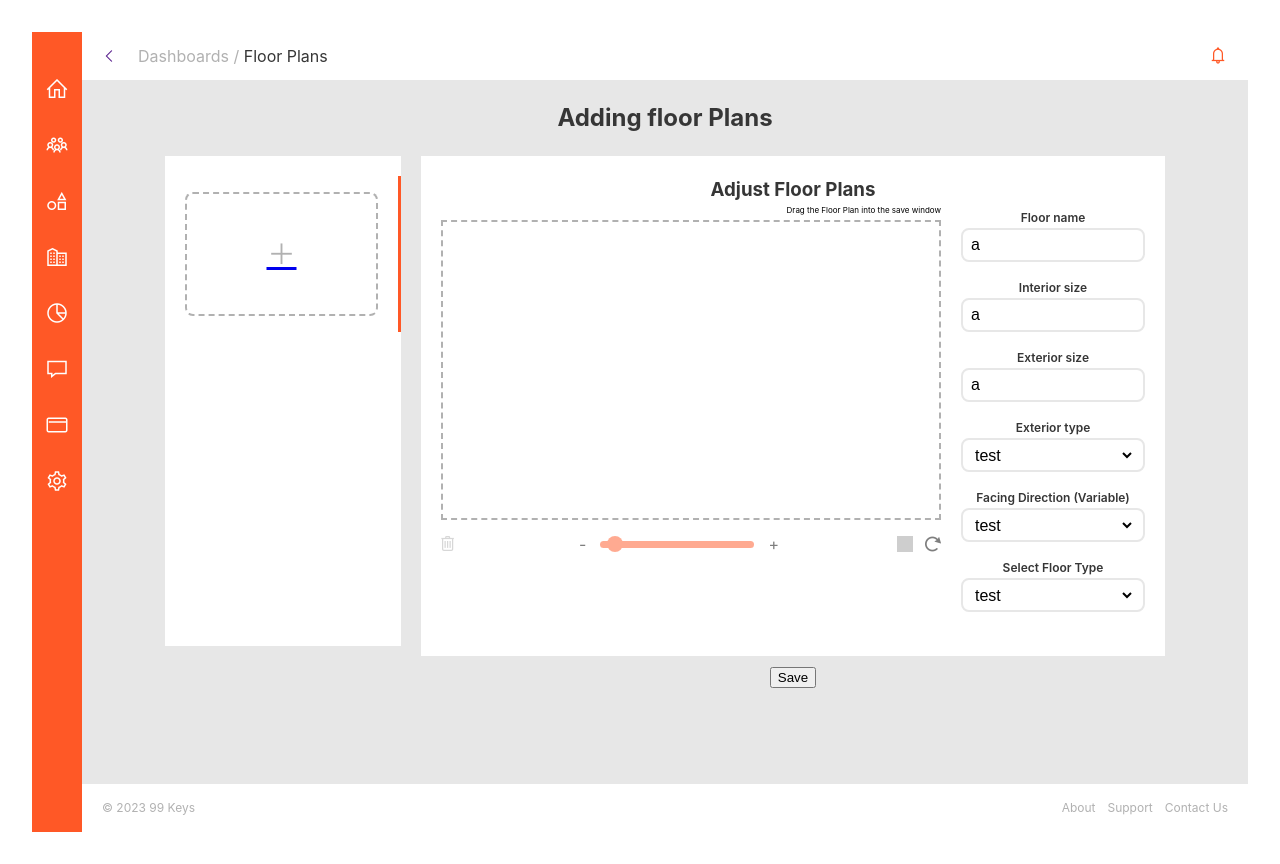
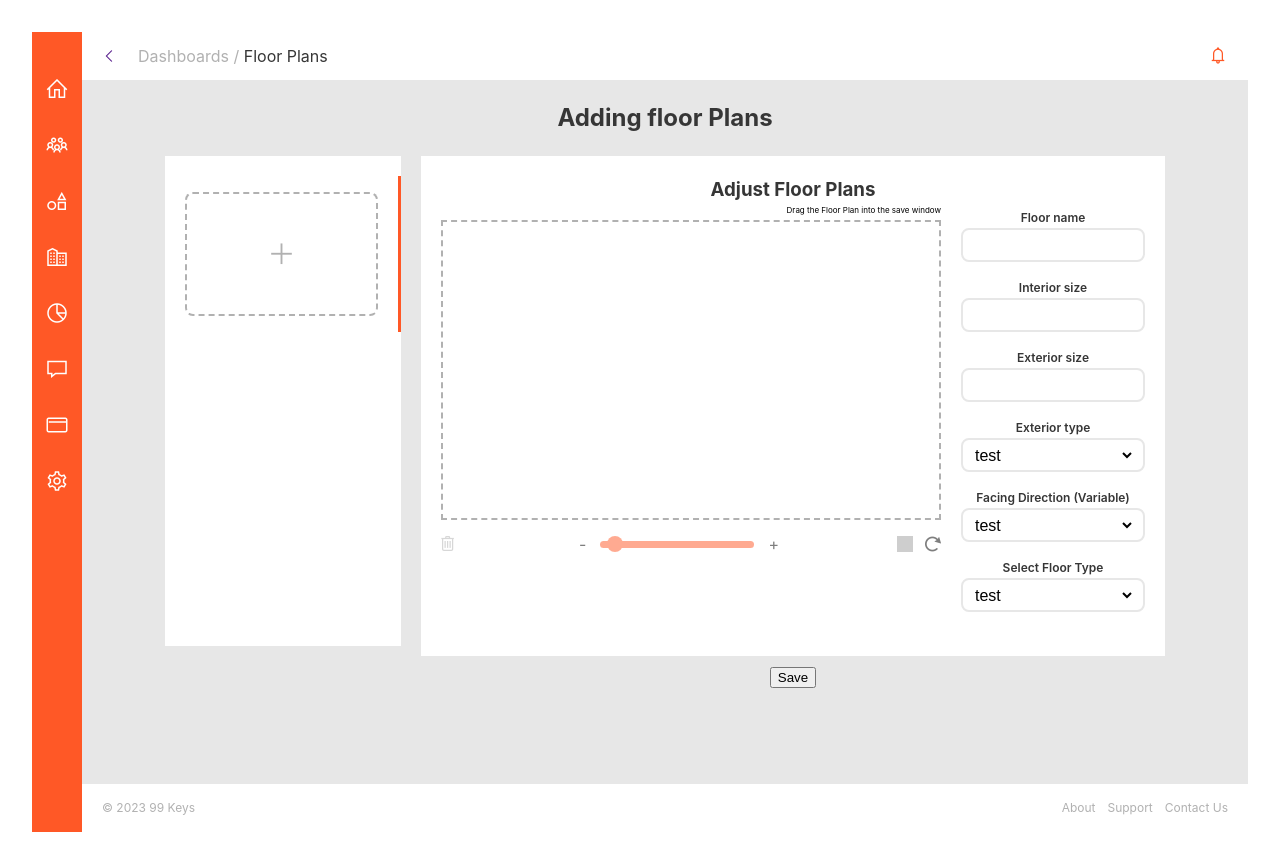
Before and after one commit to koumba97/floor-plans, a React (Vite) app: page / in a window 1280 px wide. Built offline with nearby package versions, Linux system fonts and the light colour scheme; grey boxes are pictures that could not be loaded.

Commit message:
Fix ImageCropper default values prefill

```diff
--- a/src/components/AddingFloorPlans/ImageCropper/ImageCropper.tsx
+++ b/src/components/AddingFloorPlans/ImageCropper/ImageCropper.tsx
@@ -28,9 +28,12 @@ const ImageCropper = ({
     const ROTATING_STEPS = 5;
     const editor = useRef<AvatarEditor>(null);
     const { currentFloorPlan } = useContext(FloorPlanContext);
+    const { floorPlanId } = useParams<string>();
 
     useEffect(() => {
-        resetValues();
+        if (!floorPlanId) {
+            resetValues();
+        }
     }, [src]);
 
     useEffect(() => {
@@ -42,8 +45,9 @@ const ImageCropper = ({
             setZoom(currentFloorPlan.image.zoom);
             setRotate(currentFloorPlan.image.rotate);
             setPosition(currentFloorPlan.image.position);
+            console.log(currentFloorPlan);
         }
-    }, [currentFloorPlan]);
+    }, [currentFloorPlan, floorPlanId]);
 
     const resetValues = () => {
         setRotate(0);
--- a/src/components/AddingFloorPlans/PlanForm/PlanForm.tsx
+++ b/src/components/AddingFloorPlans/PlanForm/PlanForm.tsx
@@ -9,9 +9,9 @@ import { uniqId } from '../../../utils/UniqId';
 import { useNavigate, useParams } from 'react-router';
 
 const defaultFormFields = {
-    name: 'a',
-    interiorSize: 'a',
-    exteriorSize: 'a'
+    name: '',
+    interiorSize: '',
+    exteriorSize: ''
 };
 
 const PlanForm = () => {
@@ -34,7 +34,7 @@ const PlanForm = () => {
     }, [imageData]);
 
     useEffect(() => {
-        if (currentFloorPlan) {
+        if (floorPlanId && currentFloorPlan) {
             setFormFields({
                 name: currentFloorPlan.name,
                 interiorSize: currentFloorPlan.interiorSize,
@@ -42,8 +42,11 @@ const PlanForm = () => {
             });
 
             setSelectedImage(currentFloorPlan.image.original);
+        } else {
+            setFormFields(defaultFormFields);
+            setSelectedImage(null);
         }
-    }, [currentFloorPlan]);
+    }, [currentFloorPlan, floorPlanId]);
 
     const handleValidation = () => {
         let errors = [];
--- a/src/components/AddingFloorPlans/PlanList/PlanList.scss
+++ b/src/components/AddingFloorPlans/PlanList/PlanList.scss
@@ -5,6 +5,11 @@
     width: 236px;
     height: 450px;
     padding: 20px 0;
+    overflow: scroll;
+
+    a {
+        text-decoration: none;
+    }
 
     .item {
         cursor: pointer;
@@ -14,10 +19,12 @@
             border-color: $brand-color;
         }
 
-        .new-plan {
+        .new-plan,
+        .plan {
             color: $grey-200;
             height: 120px;
-            border: dashed 2px;
+            background-position: center;
+            background-size: cover;
             border-radius: 8px;
             display: flex;
             align-items: center;
@@ -38,5 +45,12 @@
                 scale: 0.95;
             }
         }
+
+        .new-plan {
+            border: dashed 2px;
+        }
+        .plan {
+            border: solid 2px;
+        }
     }
 }
--- a/src/components/AddingFloorPlans/PlanList/PlanList.tsx
+++ b/src/components/AddingFloorPlans/PlanList/PlanList.tsx
@@ -32,13 +32,11 @@ const PlanList = ({ plans }: Prop) => {
                                 className={`item ${currentFloorPlan && currentFloorPlan.id === plan.id ? 'active' : ''}`}
                             >
                                 <div
-                                    className="new-plan"
+                                    className="plan"
                                     style={{
                                         backgroundImage: `url(${plan.image.cropped})`
                                     }}
-                                >
-                                    {index}
-                                </div>
+                                ></div>
                             </div>
                         </Link>
                     );
```
